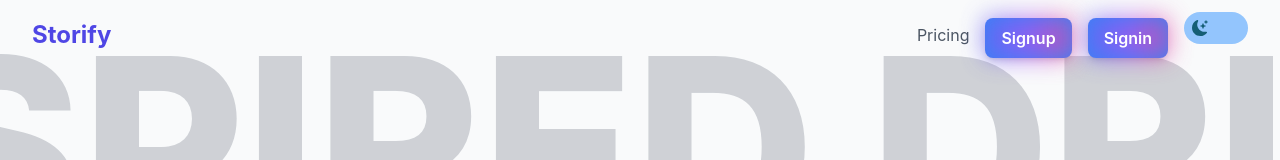
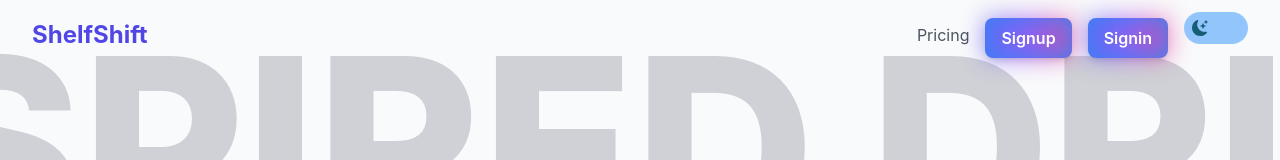
Before and after one commit to Aaryannn30/ShelfShift_Inventory_Management, a React (Create React App) app in the folder shelfshift_react/: page / in a window 1280 px wide. Shown: the top 160 px of the page. Built offline with nearby package versions, Linux system fonts and the light colour scheme.

Commit message:
Shelfshift

```diff
--- a/shelfshift_react/src/Components/Home/Navbar.js
+++ b/shelfshift_react/src/Components/Home/Navbar.js
@@ -46,7 +46,7 @@ const Navbar = (props) => {
         >
             <div className="container mx-auto flex justify-between items-center px-4 md:px-8">
                 <div className="flex items-center space-x-4">
-                    <div className="text-2xl font-bold text-indigo-600">Storify</div>
+                    <div className="text-2xl font-bold text-indigo-600">ShelfShift</div>
                 </div>
                 <div className="flex items-center space-x-4">
                     <Link
```
